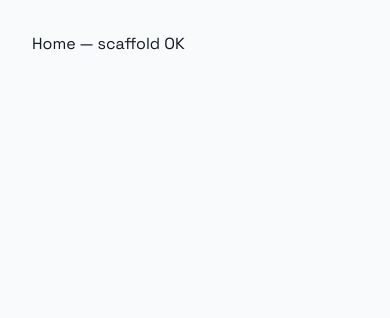
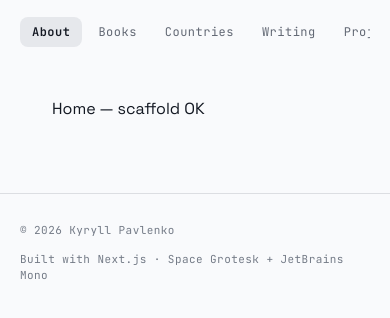
Before and after one commit to 1Kyryll/Kyrylls-Website, a Next.js app: page / in a window 390 px wide. Shown: the top 318 px of the page. Built offline with nearby package versions, Linux system fonts and the light colour scheme.

Commit message:
feat: add responsive site header and footer

```diff
--- a/app/globals.css
+++ b/app/globals.css
@@ -30,3 +30,6 @@ input:focus { outline: none; }
 
 @keyframes fadeUp { from { opacity: 0; transform: translateY(8px); } to { opacity: 1; transform: translateY(0); } }
 @keyframes pulse { 0%,100% { opacity: 1; } 50% { opacity: 0.35; } }
+
+.no-scrollbar::-webkit-scrollbar { display: none; }
+.no-scrollbar { -ms-overflow-style: none; scrollbar-width: none; }
--- a/app/layout.tsx
+++ b/app/layout.tsx
@@ -1,6 +1,8 @@
 import type { Metadata } from "next";
 import { Space_Grotesk, JetBrains_Mono } from "next/font/google";
 import "./globals.css";
+import SiteHeader from "@/components/SiteHeader";
+import SiteFooter from "@/components/SiteFooter";
 
 const spaceGrotesk = Space_Grotesk({
   subsets: ["latin"],
@@ -24,7 +26,11 @@ export default function RootLayout({ children }: { children: React.ReactNode })
       <head>
         <link rel="preconnect" href="https://covers.openlibrary.org" />
       </head>
-      <body>{children}</body>
+      <body>
+        <SiteHeader />
+        <div className="mx-auto max-w-[1160px] px-5 sm:px-8">{children}</div>
+        <SiteFooter />
+      </body>
     </html>
   );
 }
--- /dev/null
+++ b/components/SiteFooter.tsx
@@ -0,0 +1,15 @@
+import { OWNER_NAME } from "@/lib/data/site";
+
+export default function SiteFooter() {
+  return (
+    <footer className="mt-10 border-t" style={{ borderColor: "var(--line)" }}>
+      <div
+        className="mx-auto flex max-w-[1160px] flex-wrap justify-between gap-3 px-5 py-7 sm:px-8"
+        style={{ fontFamily: "var(--font-mono)", fontSize: 11, letterSpacing: "0.04em", color: "oklch(0.58 0.02 262)" }}
+      >
+        <span>© 2026 {OWNER_NAME}</span>
+        <span>Built with Next.js · Space Grotesk + JetBrains Mono</span>
+      </div>
+    </footer>
+  );
+}
--- /dev/null
+++ b/components/SiteHeader.tsx
@@ -0,0 +1,61 @@
+"use client";
+import Link from "next/link";
+import { usePathname } from "next/navigation";
+import { useEffect, useState } from "react";
+
+const NAV: { href: string; label: string }[] = [
+  { href: "/", label: "About" },
+  { href: "/books", label: "Books" },
+  { href: "/countries", label: "Countries" },
+  { href: "/writing", label: "Writing" },
+  { href: "/projects", label: "Projects" },
+  { href: "/now", label: "Now" },
+  { href: "/contact", label: "Contact" },
+];
+
+export default function SiteHeader() {
+  const pathname = usePathname();
+  const [scrolled, setScrolled] = useState(false);
+
+  useEffect(() => {
+    const onScroll = () => setScrolled((window.scrollY || 0) > 8);
+    window.addEventListener("scroll", onScroll, { passive: true });
+    onScroll();
+    return () => window.removeEventListener("scroll", onScroll);
+  }, []);
+
+  return (
+    <header
+      className="sticky top-0 z-50 transition-colors duration-200"
+      style={{
+        background: scrolled ? "oklch(0.985 0.003 255 / 0.78)" : "transparent",
+        backdropFilter: scrolled ? "blur(14px)" : "none",
+        WebkitBackdropFilter: scrolled ? "blur(14px)" : "none",
+        borderBottom: `1px solid ${scrolled ? "var(--line)" : "transparent"}`,
+      }}
+    >
+      <div className="mx-auto max-w-[1160px] h-16 px-5 sm:px-8 flex items-center justify-center">
+        <nav className="flex items-center gap-1 overflow-x-auto no-scrollbar max-w-full">
+          {NAV.map((item) => {
+            const active = pathname === item.href;
+            return (
+              <Link
+                key={item.href}
+                href={item.href}
+                className="whitespace-nowrap rounded-lg px-3 py-[7px] text-xs tracking-[0.04em] transition-colors"
+                style={{
+                  fontFamily: "var(--font-mono)",
+                  color: active ? "var(--ink)" : "var(--muted)",
+                  background: active ? "oklch(0.93 0.006 262)" : "transparent",
+                  fontWeight: active ? 600 : 400,
+                }}
+              >
+                {item.label}
+              </Link>
+            );
+          })}
+        </nav>
+      </div>
+    </header>
+  );
+}
```
